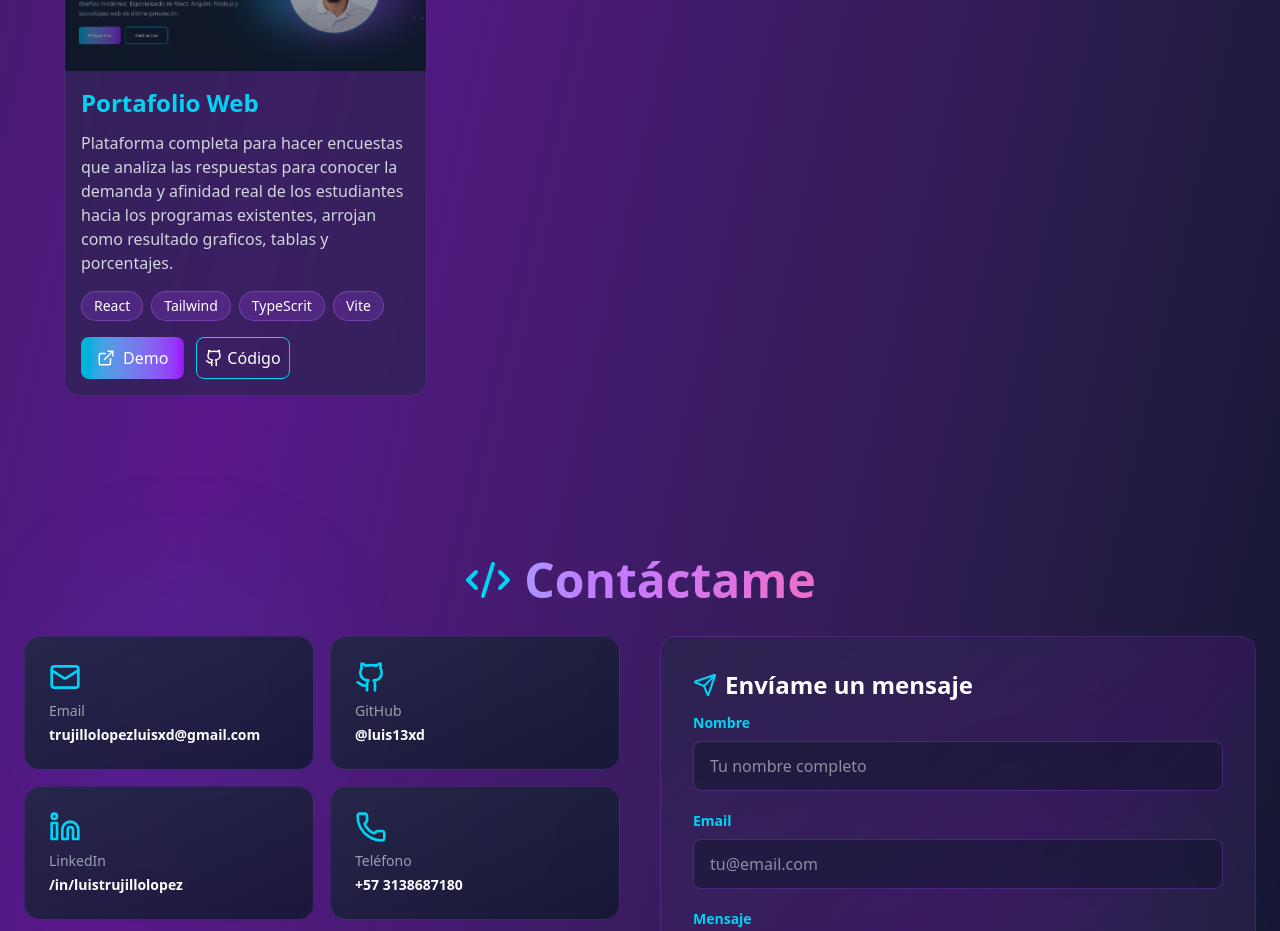
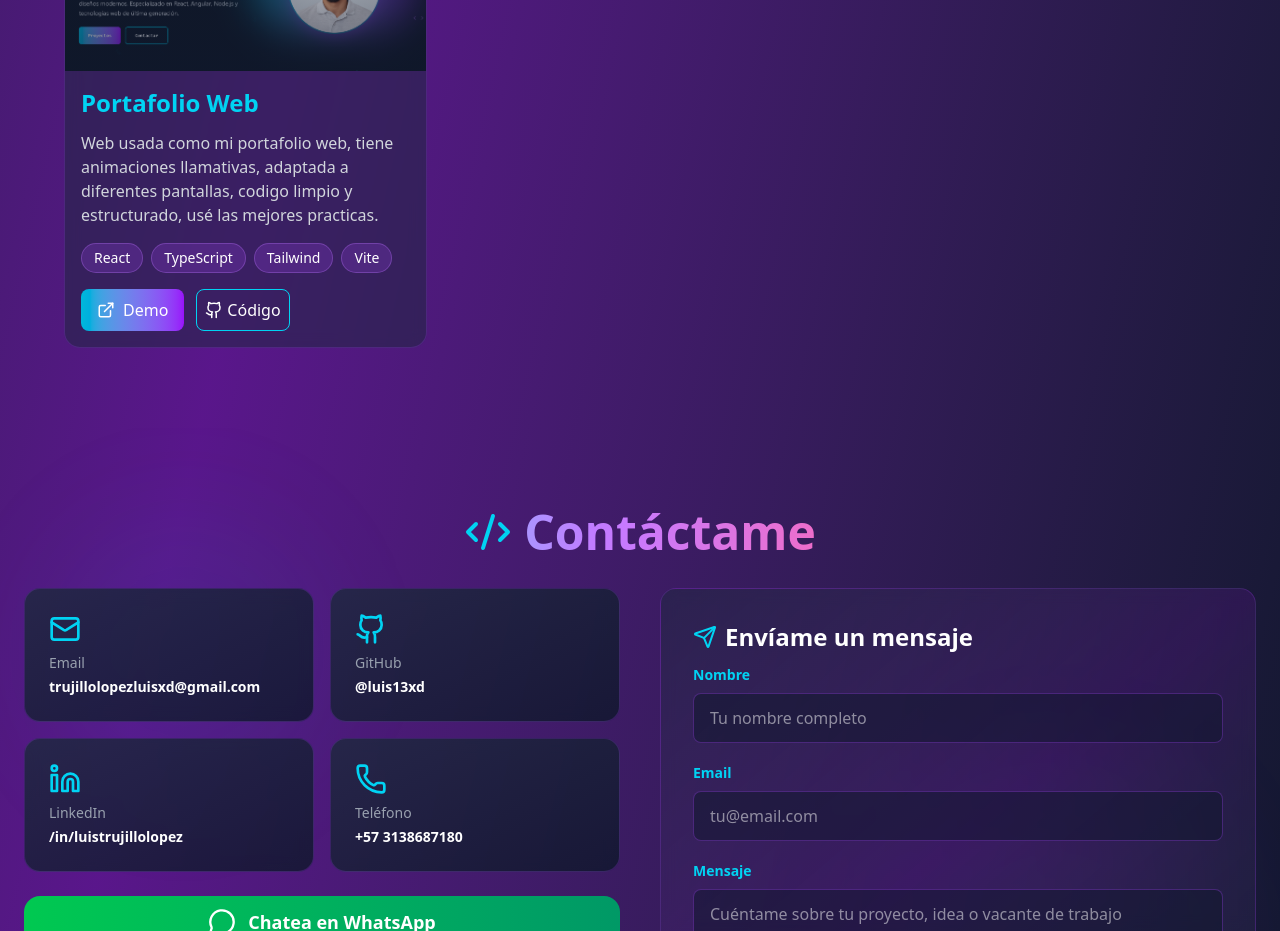
Before and after one commit to luis13xd/luistrujillolopez, a React (Vite) app: page / in a window 1280 px wide. Shown: the part 4320-5251 px from the top of the page. Built offline with nearby package versions, Linux system fonts and the light colour scheme.

Commit message:
agregue descripcion del ltimomproyecto del portafolio web

```diff
--- a/src/data/proyectos.ts
+++ b/src/data/proyectos.ts
@@ -79,8 +79,8 @@ export const projectsData: Proyecto[] = [
     {
     titulo: "Portafolio Web",
     descripcion:
-      "Plataforma completa para hacer encuestas que analiza las respuestas para conocer la demanda y afinidad real de los estudiantes hacia los programas existentes, arrojan como resultado graficos, tablas y porcentajes.",
-    tecnologias: ["React", "Tailwind", "TypeScrit", "Vite"],
+      "Web usada como mi portafolio web, tiene animaciones llamativas, adaptada a diferentes pantallas, codigo limpio y estructurado, usé las mejores practicas.",
+    tecnologias: ["React", "TypeScript", "Tailwind", "Vite"],
     imagen: portafolio,
     urlDemo: "https://luistrujillo.netlify.app/",
     urlCodigo: [
```
